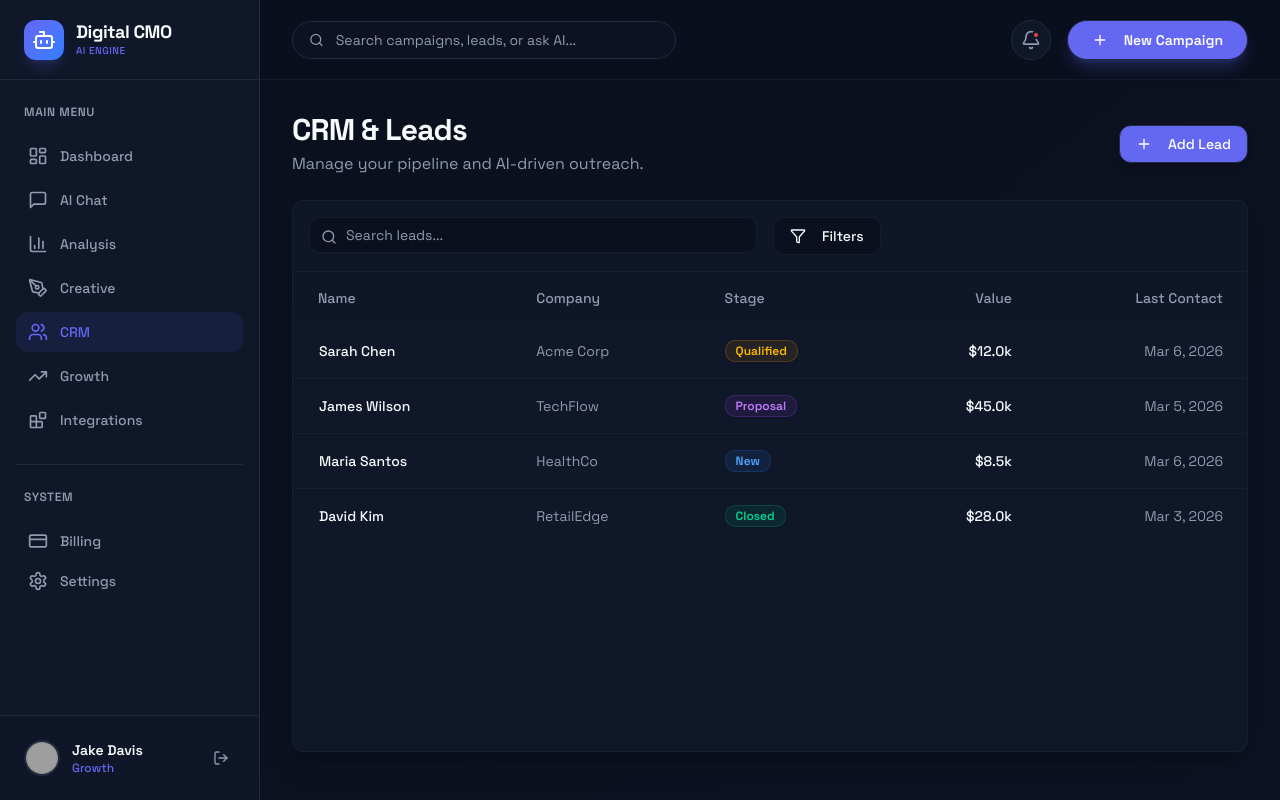
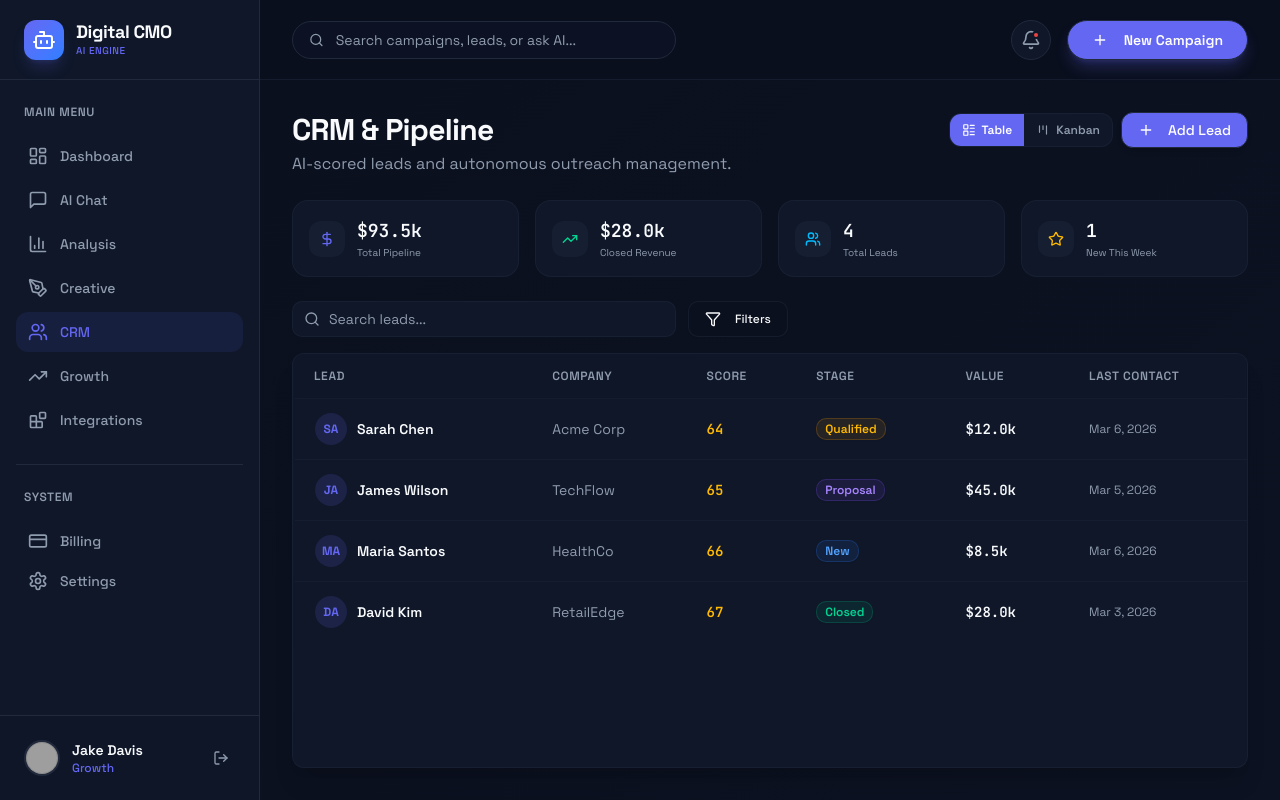
Before and after one commit to JakeDope777/digital-cmo-ai, a React (Vite) app in the folder frontend/: page /crm in a window 1280 px wide. Built offline with nearby package versions, Linux system fonts and the light colour scheme; sample sign-in values are in the browser's storage; grey boxes are pictures that could not be loaded.

Commit message:
feat: investor-grade redesign — Crm.tsx

```diff
--- a/frontend/src/pages/Crm.tsx
+++ b/frontend/src/pages/Crm.tsx
@@ -5,18 +5,42 @@ import { Badge } from "@/components/ui/badge";
 import { Button } from "@/components/ui/button";
 import { Input } from "@/components/ui/input";
 import { formatCurrency } from "@/lib/utils";
-import { Search, Plus, Filter, MoreHorizontal, Mail, Phone, Loader2, Zap } from "lucide-react";
+import { Search, Plus, Filter, Mail, Phone, Loader2, Zap, Users, TrendingUp, DollarSign, LayoutList, Kanban, ArrowRight, Star } from "lucide-react";
 import { format } from "date-fns";
 import { Dialog, DialogContent, DialogHeader, DialogTitle, DialogTrigger } from "@/components/ui/dialog";
+
+const PIPELINE_STAGES = ["new", "qualified", "proposal", "closed"];
+const STAGE_LABELS: Record<string, string> = { new: "New Leads", qualified: "Qualified", proposal: "Proposal Sent", closed: "Closed Won" };
+const STAGE_COLORS: Record<string, string> = {
+  new: "bg-blue-500/10 text-blue-400 border-blue-500/20",
+  qualified: "bg-amber-500/10 text-amber-400 border-amber-500/20",
+  proposal: "bg-violet-500/10 text-violet-400 border-violet-500/20",
+  closed: "bg-emerald-500/10 text-emerald-400 border-emerald-500/20",
+};
+const STAGE_DOT: Record<string, string> = { new: "bg-blue-400", qualified: "bg-amber-400", proposal: "bg-violet-400", closed: "bg-emerald-400" };
+const LEAD_SCORES: Record<string, number> = {};
+
+function scoreColor(score: number) {
+  if (score >= 80) return "text-emerald-400";
+  if (score >= 60) return "text-amber-400";
+  return "text-rose-400";
+}
 
 export function Crm() {
   const { data: leads, isLoading } = useLeads();
   const createLead = useCreateLead();
   const [selectedLead, setSelectedLead] = useState<any | null>(null);
   const [newLeadName, setNewLeadName] = useState("");
+  const [view, setView] = useState<"table" | "kanban">("table");
+  const [search, setSearch] = useState("");
 
   if (isLoading || !leads) {
-    return <div className="h-full flex items-center justify-center"><Loader2 className="w-8 h-8 animate-spin text-primary" /></div>;
+    return (
+      <div className="h-full flex flex-col items-center justify-center gap-3">
+        <Loader2 className="w-8 h-8 animate-spin text-primary" />
+        <p className="text-sm text-muted-foreground">CRM Agent loading your pipeline...</p>
+      </div>
+    );
   }
 
   const handleCreate = async (e: React.FormEvent) => {
@@ -25,33 +49,41 @@ export function Crm() {
     setNewLeadName("");
   };
 
-  const getStageColor = (stage: string) => {
-    const map: Record<string, string> = {
-      'new': 'bg-blue-500/10 text-blue-400 border-blue-500/20',
-      'qualified': 'bg-amber-500/10 text-amber-400 border-amber-500/20',
-      'proposal': 'bg-purple-500/10 text-purple-400 border-purple-500/20',
-      'closed': 'bg-emerald-500/10 text-emerald-400 border-emerald-500/20'
-    };
-    return map[stage] || 'bg-border text-foreground';
-  };
+  const filtered = leads.filter((l: any) =>
+    l.name.toLowerCase().includes(search.toLowerCase()) || l.company.toLowerCase().includes(search.toLowerCase())
+  );
+
+  const totalPipeline = leads.reduce((s: number, l: any) => s + l.value, 0);
+  const closedRevenue = leads.filter((l: any) => l.stage === "closed").reduce((s: number, l: any) => s + l.value, 0);
+  const newLeads = leads.filter((l: any) => l.stage === "new").length;
+
+  const getScore = (lead: any) => LEAD_SCORES[lead.id] ?? (lead.id.charCodeAt(0) % 40) + 55;
 
   return (
-    <div className="animate-in fade-in duration-500 flex h-[calc(100vh-10rem)] gap-6">
-      {/* Main Table Area */}
-      <div className={`flex-1 flex flex-col transition-all duration-300 ${selectedLead ? 'hidden lg:flex' : 'flex'}`}>
-        <div className="flex items-center justify-between mb-6">
+    <div className="animate-in fade-in duration-500 flex flex-col h-full gap-6 min-h-0">
+
+      {/* Header */}
+      <div className="flex items-start justify-between flex-wrap gap-3 shrink-0">
         <div>
-            <h2 className="text-3xl font-display font-bold">CRM & Leads</h2>
-            <p className="text-muted-foreground mt-1">Manage your pipeline and AI-driven outreach.</p>
+          <h2 className="text-3xl font-display font-bold">CRM & Pipeline</h2>
+          <p className="text-muted-foreground mt-1">AI-scored leads and autonomous outreach management.</p>
         </div>
-
+        <div className="flex items-center gap-2">
+          <div className="flex bg-card border border-border/50 rounded-xl overflow-hidden">
+            {(["table", "kanban"] as const).map((v) => (
+              <button key={v} onClick={() => setView(v)} className={`px-3 py-2 flex items-center gap-1.5 text-xs font-semibold transition-colors ${view === v ? "bg-primary text-white" : "text-muted-foreground hover:text-foreground"}`}>
+                {v === "table" ? <LayoutList className="w-3.5 h-3.5" /> : <Kanban className="w-3.5 h-3.5" />}
+                {v.charAt(0).toUpperCase() + v.slice(1)}
+              </button>
+            ))}
+          </div>
           <Dialog>
             <DialogTrigger asChild>
-              <Button className="bg-primary hover:bg-primary/90 text-white rounded-xl shadow-md">
-                <Plus className="w-4 h-4 mr-2" /> Add Lead
+              <Button className="bg-primary hover:bg-primary/90 text-white rounded-xl shadow-md h-9 text-sm">
+                <Plus className="w-4 h-4 mr-1.5" />Add Lead
               </Button>
             </DialogTrigger>
-            <DialogContent className="bg-card border-border sm:max-w-md">
+            <DialogContent className="bg-card border-border">
               <DialogHeader><DialogTitle>Add New Lead</DialogTitle></DialogHeader>
               <form onSubmit={handleCreate} className="space-y-4 pt-4">
                 <Input placeholder="Lead Name" value={newLeadName} onChange={e => setNewLeadName(e.target.value)} className="bg-background" required />
@@ -60,92 +92,212 @@ export function Crm() {
             </DialogContent>
           </Dialog>
         </div>
+      </div>
 
-        <Card className="flex-1 bg-card border-border/50 shadow-xl overflow-hidden flex flex-col">
-          <div className="p-4 border-b border-border/50 flex gap-4 bg-card/50">
-            <div className="relative flex-1 max-w-md">
-              <Search className="w-4 h-4 absolute left-3 top-3 text-muted-foreground" />
-              <Input placeholder="Search leads..." className="pl-9 bg-background border-border/50" />
+      {/* KPI Strip */}
+      <div className="grid grid-cols-2 md:grid-cols-4 gap-4 shrink-0">
+        {[
+          { label: "Total Pipeline", val: formatCurrency(totalPipeline), icon: DollarSign, color: "text-primary" },
+          { label: "Closed Revenue",  val: formatCurrency(closedRevenue),  icon: TrendingUp, color: "text-emerald-400" },
+          { label: "Total Leads",     val: leads.length,                   icon: Users,      color: "text-sky-400" },
+          { label: "New This Week",   val: newLeads,                       icon: Star,       color: "text-amber-400" },
+        ].map((k) => (
+          <div key={k.label} className="bg-card border border-border/50 rounded-2xl p-4 flex items-center gap-3 hover:border-primary/20 transition-colors">
+            <div className="w-9 h-9 rounded-xl bg-muted/50 flex items-center justify-center shrink-0">
+              <k.icon className={`w-4 h-4 ${k.color}`} />
             </div>
-            <Button variant="outline" className="bg-background border-border/50"><Filter className="w-4 h-4 mr-2"/> Filters</Button>
+            <div>
+              <p className="text-lg font-bold font-mono text-foreground">{k.val}</p>
+              <p className="text-[10px] text-muted-foreground">{k.label}</p>
             </div>
+          </div>
+        ))}
+      </div>
+
+      {/* Main content */}
+      <div className="flex gap-5 flex-1 min-h-0">
+
+        {/* Table / Kanban */}
+        <div className={`flex-1 min-w-0 flex flex-col transition-all ${selectedLead ? "hidden lg:flex" : "flex"}`}>
+
+          {/* Search bar */}
+          <div className="mb-4 flex gap-3 shrink-0">
+            <div className="relative flex-1 max-w-sm">
+              <Search className="w-4 h-4 absolute left-3 top-2.5 text-muted-foreground" />
+              <Input value={search} onChange={e => setSearch(e.target.value)} placeholder="Search leads..." className="pl-9 bg-card border-border/50 h-9 text-sm" />
+            </div>
+            <Button variant="outline" className="bg-background border-border/50 h-9 text-xs"><Filter className="w-3.5 h-3.5 mr-1.5" />Filters</Button>
+          </div>
+
+          {view === "table" && (
+            <Card className="flex-1 bg-card border-border/50 shadow-xl overflow-hidden flex flex-col min-h-0">
               <div className="flex-1 overflow-y-auto">
                 <table className="w-full text-left text-sm">
-              <thead className="bg-card/50 text-muted-foreground sticky top-0 backdrop-blur-md">
+                  <thead className="bg-card/80 text-muted-foreground sticky top-0 backdrop-blur-md border-b border-border/50">
                     <tr>
-                  <th className="px-6 py-4 font-medium">Name</th>
-                  <th className="px-6 py-4 font-medium">Company</th>
-                  <th className="px-6 py-4 font-medium">Stage</th>
-                  <th className="px-6 py-4 font-medium text-right">Value</th>
-                  <th className="px-6 py-4 font-medium text-right">Last Contact</th>
+                      {["Lead", "Company", "Score", "Stage", "Value", "Last Contact"].map((h) => (
+                        <th key={h} className="px-5 py-3.5 text-xs font-semibold uppercase tracking-wider whitespace-nowrap">{h}</th>
+                      ))}
                     </tr>
                   </thead>
-              <tbody className="divide-y divide-border/50">
-                {leads.map((lead: any) => (
-                  <tr key={lead.id}
+                  <tbody className="divide-y divide-border/40">
+                    {filtered.map((lead: any) => {
+                      const score = getScore(lead);
+                      return (
+                        <tr
+                          key={lead.id}
                           onClick={() => setSelectedLead(lead)}
-                      className={`cursor-pointer transition-colors ${selectedLead?.id === lead.id ? 'bg-primary/5 border-l-2 border-l-primary' : 'hover:bg-muted/20 border-l-2 border-l-transparent'}`}>
-                    <td className="px-6 py-4 font-medium text-foreground">{lead.name}</td>
-                    <td className="px-6 py-4 text-muted-foreground">{lead.company}</td>
-                    <td className="px-6 py-4"><Badge className={`border ${getStageColor(lead.stage)} capitalize px-2.5 py-0.5`}>{lead.stage}</Badge></td>
-                    <td className="px-6 py-4 text-right font-medium">{formatCurrency(lead.value)}</td>
-                    <td className="px-6 py-4 text-right text-muted-foreground">{format(new Date(lead.lastContact), 'MMM d, yyyy')}</td>
+                          className={`cursor-pointer transition-colors ${selectedLead?.id === lead.id ? "bg-primary/5 border-l-2 border-l-primary" : "hover:bg-muted/20 border-l-2 border-l-transparent"}`}
+                        >
+                          <td className="px-5 py-3.5">
+                            <div className="flex items-center gap-2.5">
+                              <div className="w-8 h-8 rounded-full bg-primary/15 text-primary flex items-center justify-center font-bold text-xs shrink-0">
+                                {lead.name.substring(0, 2).toUpperCase()}
+                              </div>
+                              <span className="font-semibold text-foreground">{lead.name}</span>
+                            </div>
+                          </td>
+                          <td className="px-5 py-3.5 text-muted-foreground">{lead.company}</td>
+                          <td className="px-5 py-3.5">
+                            <span className={`font-bold font-mono text-sm ${scoreColor(score)}`}>{score}</span>
+                          </td>
+                          <td className="px-5 py-3.5">
+                            <Badge className={`border ${STAGE_COLORS[lead.stage]} capitalize px-2 py-0.5 text-xs`}>{lead.stage}</Badge>
+                          </td>
+                          <td className="px-5 py-3.5 font-mono font-semibold text-foreground">{formatCurrency(lead.value)}</td>
+                          <td className="px-5 py-3.5 text-muted-foreground text-xs">{format(new Date(lead.lastContact), "MMM d, yyyy")}</td>
                         </tr>
-                ))}
+                      );
+                    })}
                   </tbody>
                 </table>
               </div>
             </Card>
+          )}
+
+          {view === "kanban" && (
+            <div className="flex gap-4 flex-1 min-h-0 overflow-x-auto pb-2">
+              {PIPELINE_STAGES.map((stage) => {
+                const stageLeads = filtered.filter((l: any) => l.stage === stage);
+                const stageValue = stageLeads.reduce((s: number, l: any) => s + l.value, 0);
+                return (
+                  <div key={stage} className="min-w-[220px] flex-1 flex flex-col gap-3">
+                    <div className="flex items-center justify-between px-1">
+                      <div className="flex items-center gap-2">
+                        <div className={`w-2 h-2 rounded-full ${STAGE_DOT[stage]}`} />
+                        <span className="text-xs font-semibold text-foreground">{STAGE_LABELS[stage]}</span>
+                        <span className="text-[10px] text-muted-foreground bg-muted rounded-full px-1.5">{stageLeads.length}</span>
+                      </div>
+                      <span className="text-[10px] text-muted-foreground font-mono">{formatCurrency(stageValue)}</span>
+                    </div>
+                    <div className="flex-1 overflow-y-auto space-y-2 pr-1">
+                      {stageLeads.map((lead: any) => (
+                        <div
+                          key={lead.id}
+                          onClick={() => setSelectedLead(lead)}
+                          className={`bg-card border rounded-xl p-3.5 cursor-pointer transition-all hover:border-primary/30 hover:shadow-md ${selectedLead?.id === lead.id ? "border-primary/50 bg-primary/5" : "border-border/50"}`}
+                        >
+                          <div className="flex items-center justify-between mb-2">
+                            <span className="text-xs font-bold text-foreground">{lead.name}</span>
+                            <span className={`text-[10px] font-bold font-mono ${scoreColor(getScore(lead))}`}>{getScore(lead)}</span>
+                          </div>
+                          <p className="text-[10px] text-muted-foreground mb-2">{lead.company}</p>
+                          <p className="text-xs font-bold text-primary font-mono">{formatCurrency(lead.value)}</p>
+                        </div>
+                      ))}
+                    </div>
+                  </div>
+                );
+              })}
+            </div>
+          )}
         </div>
 
         {/* Side Panel */}
         {selectedLead && (
-        <Card className="w-full lg:w-[400px] flex-shrink-0 bg-card border-border/50 shadow-2xl flex flex-col h-full animate-in slide-in-from-right-8 duration-300">
-          <CardHeader className="border-b border-border/50 pb-4 relative">
+          <Card className="w-full lg:w-[360px] flex-shrink-0 bg-card border-border/50 shadow-2xl flex flex-col h-full animate-in slide-in-from-right-8 duration-300 min-h-0">
+            <CardHeader className="border-b border-border/50 pb-4 relative shrink-0">
               <button onClick={() => setSelectedLead(null)} className="absolute top-4 right-4 text-muted-foreground hover:text-foreground lg:hidden">✕</button>
-            <div className="flex items-center gap-4">
-              <div className="w-12 h-12 rounded-full bg-primary/20 text-primary flex items-center justify-center font-bold text-lg">
+              <div className="flex items-center gap-3">
+                <div className="w-11 h-11 rounded-2xl bg-primary/15 text-primary flex items-center justify-center font-bold text-base">
                   {selectedLead.name.substring(0, 2).toUpperCase()}
                 </div>
                 <div>
-                <CardTitle className="text-xl">{selectedLead.name}</CardTitle>
-                <p className="text-sm text-muted-foreground">{selectedLead.company}</p>
+                  <CardTitle className="text-base">{selectedLead.name}</CardTitle>
+                  <p className="text-xs text-muted-foreground mt-0.5">{selectedLead.company}</p>
                 </div>
               </div>
+              <div className="flex gap-1.5 mt-3 flex-wrap">
+                <Badge className={`border ${STAGE_COLORS[selectedLead.stage]} capitalize text-xs`}>{selectedLead.stage}</Badge>
+                <Badge variant="outline" className="bg-background text-xs">{selectedLead.source}</Badge>
+                <span className={`text-xs font-bold font-mono px-2 py-0.5 rounded border bg-background ${scoreColor(getScore(selectedLead))} border-current/20`}>
+                  Score: {getScore(selectedLead)}
+                </span>
+              </div>
             </CardHeader>
-          <CardContent className="flex-1 overflow-y-auto p-6 space-y-6">
+
+            <CardContent className="flex-1 overflow-y-auto p-5 space-y-5">
               <div className="flex gap-2">
-              <Button className="flex-1 bg-primary text-white hover:bg-primary/90"><Mail className="w-4 h-4 mr-2"/> Email</Button>
-              <Button variant="outline" className="flex-1 bg-background border-border/50"><Phone className="w-4 h-4 mr-2"/> Call</Button>
-              <Button variant="outline" size="icon" className="bg-background border-border/50"><MoreHorizontal className="w-4 h-4"/></Button>
+                <Button size="sm" className="flex-1 bg-primary text-white hover:bg-primary/90 h-8 text-xs">
+                  <Mail className="w-3.5 h-3.5 mr-1.5" />Email
+                </Button>
+                <Button size="sm" variant="outline" className="flex-1 bg-background border-border/50 h-8 text-xs">
+                  <Phone className="w-3.5 h-3.5 mr-1.5" />Call
+                </Button>
               </div>
 
-            <div className="bg-primary/10 border border-primary/20 rounded-xl p-4">
-              <div className="flex items-center gap-2 text-primary font-semibold mb-2">
-                <Zap className="w-4 h-4" /> AI Suggestion
+              {/* AI Suggestion */}
+              <div className="bg-primary/8 border border-primary/20 rounded-xl p-4">
+                <div className="flex items-center gap-2 text-primary font-semibold text-xs mb-2">
+                  <Zap className="w-3.5 h-3.5" />AI Recommendation
                 </div>
-              <p className="text-sm text-foreground/90 leading-relaxed mb-4">{selectedLead.aiSuggestion}</p>
-              <Button size="sm" className="w-full bg-primary hover:bg-primary/90">Execute Suggestion</Button>
+                <p className="text-xs text-foreground/80 leading-relaxed mb-3">{selectedLead.aiSuggestion}</p>
+                <Button size="sm" className="w-full bg-primary hover:bg-primary/90 h-7 text-xs">
+                  Execute <ArrowRight className="w-3 h-3 ml-1" />
+                </Button>
               </div>
 
-            <div className="space-y-4">
-              <h4 className="text-xs font-semibold uppercase text-muted-foreground tracking-wider">Contact Details</h4>
+              {/* Details */}
+              <div className="space-y-3">
+                <p className="text-[10px] font-bold uppercase tracking-wider text-muted-foreground">Contact Details</p>
+                {[
+                  { label: "Email", val: selectedLead.email || "N/A" },
+                  { label: "Source", val: selectedLead.source },
+                  { label: "Deal Value", val: formatCurrency(selectedLead.value), class: "text-emerald-400 font-mono font-bold" },
+                  { label: "Last Contact", val: format(new Date(selectedLead.lastContact), "MMM d, yyyy") },
+                ].map((d) => (
+                  <div key={d.label} className="flex items-center justify-between py-2 border-b border-border/20 last:border-0">
+                    <span className="text-xs text-muted-foreground">{d.label}</span>
+                    <span className={`text-xs font-semibold ${d.class || "text-foreground"}`}>{d.val}</span>
+                  </div>
+                ))}
+              </div>
+
+              {/* Activity Timeline */}
               <div>
-                <div className="text-xs text-muted-foreground">Email</div>
-                <div className="text-sm font-medium">{selectedLead.email || 'N/A'}</div>
+                <p className="text-[10px] font-bold uppercase tracking-wider text-muted-foreground mb-3">Activity</p>
+                <div className="space-y-3 relative pl-4 before:absolute before:left-1.5 before:top-1 before:bottom-1 before:w-px before:bg-border/50">
+                  {[
+                    { action: "AI sent follow-up email", time: "2h ago", icon: Mail },
+                    { action: "Opened proposal PDF", time: "Yesterday", icon: TrendingUp },
+                    { action: "Demo call booked", time: "3 days ago", icon: Phone },
+                  ].map((a, i) => (
+                    <div key={i} className="flex items-start gap-2">
+                      <div className="w-3 h-3 rounded-full bg-primary/20 border border-primary/40 flex items-center justify-center shrink-0 mt-0.5 relative z-10">
+                        <div className="w-1.5 h-1.5 rounded-full bg-primary" />
                       </div>
                       <div>
-                <div className="text-xs text-muted-foreground">Source</div>
-                <div className="text-sm font-medium">{selectedLead.source}</div>
+                        <p className="text-xs text-foreground">{a.action}</p>
+                        <p className="text-[10px] text-muted-foreground">{a.time}</p>
                       </div>
-              <div>
-                <div className="text-xs text-muted-foreground">Deal Value</div>
-                <div className="text-sm font-medium text-emerald-400">{formatCurrency(selectedLead.value)}</div>
+                    </div>
+                  ))}
                 </div>
               </div>
             </CardContent>
           </Card>
         )}
       </div>
+    </div>
   );
 }
```
Lines whose indentation alone changed are shown as unchanged.
